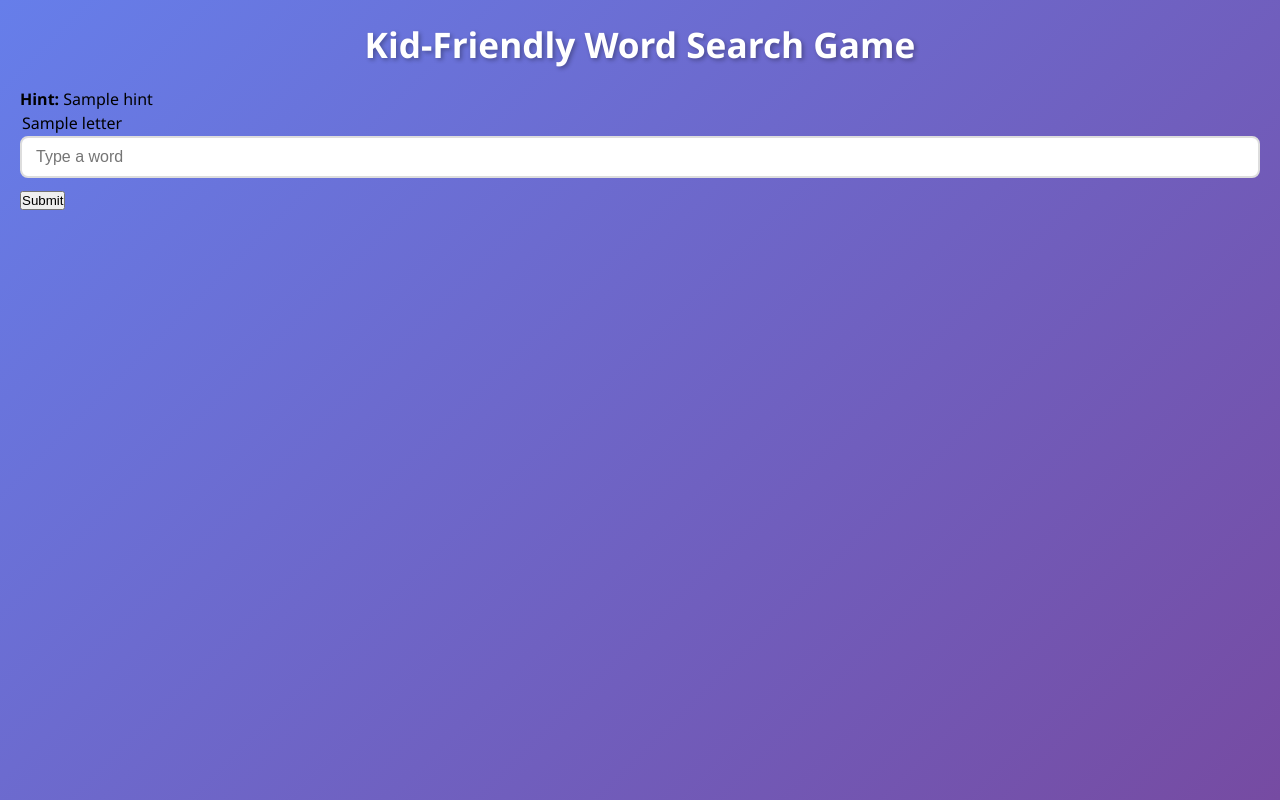
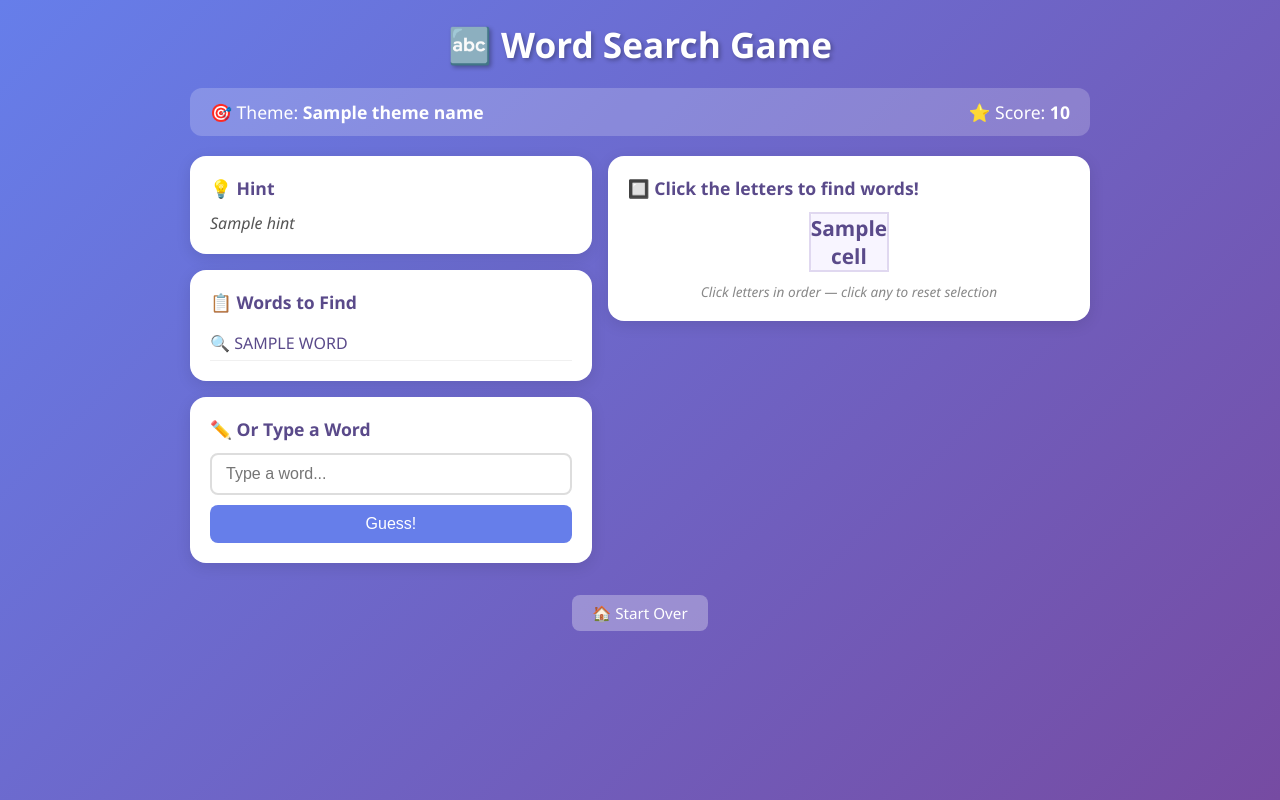
Before and after one commit to michellemprager-python-data-analyst/Capstone-Word-Search, a Flask app: template templates/game.html in a window 1280 px wide. Run offline with Flask 3, Linux system fonts and the light colour scheme; the template is opened without the code that fills it: most values are stand-ins (such as "Sample title", 1, 10 or a date in 2020).

Commit message:
Update game.html

```diff
--- a/templates/game.html
+++ b/templates/game.html
@@ -1,31 +1,163 @@
 <!DOCTYPE html>
-<html>
+<html lang="en">
 <head>
+    <meta charset="UTF-8">
+    <meta name="viewport" content="width=device-width, initial-scale=1.0">
     <title>Word Search Game</title>
     <link rel="stylesheet" href="/static/style.css">
 </head>
 <body>
+<div class="container">
+    <h1>🔤 Word Search Game</h1>
 
-<h1>Kid-Friendly Word Search Game</h1>
+    {% if not game_over %}
+    <div class="scoreboard">
+        <span>🎯 Theme: <strong>{{ theme_name }}</strong></span>
+        <span>⭐ Score: <strong>{{ score }}</strong></span>
+    </div>
+    {% endif %}
 
-<p><strong>Hint:</strong> {{ hint }}</p>
+    {% if game_over %}
+    <div class="card game-over-card">
+        <h2>🎉 You found all the words!</h2>
+        <p class="final-score">Final Score: <strong>{{ score }}</strong></p>
+        <p class="reveal">🕵️ The mystery location was: <strong>{{ location_answer }}</strong></p>
+        <h3>Words you found:</h3>
+        <ul class="word-list">
+            {% for word in found_words %}
+                <li class="found">✅ {{ word.upper() }}</li>
+            {% endfor %}
+        </ul>
+        <a href="/reset" class="btn-start">🔄 Play Again</a>
+    </div>
+    {% else %}
+    <div class="game-area">
+        <div class="left-panel">
+            <div class="card">
+                <h3>💡 Hint</h3>
+                <p class="hint">{{ hint }}</p>
+            </div>
+            <div class="card">
+                <h3>📋 Words to Find</h3>
+                <ul class="word-list">
+                    {% for word in words %}
+                        {% if word in found_words %}
+                            <li class="found">✅ {{ word.upper() }}</li>
+                        {% else %}
+                            <li class="pending">🔍 {{ word.upper() }}</li>
+                        {% endif %}
+                    {% endfor %}
+                </ul>
+            </div>
+            <div class="card">
+                <h3>✏️ Or Type a Word</h3>
+                <form action="/guess" method="POST" id="guess-form">
+                    <input type="text" name="guess" id="guess-input" placeholder="Type a word..." autocomplete="off">
+                    <button type="submit" class="btn-guess">Guess!</button>
+                </form>
+                {% if message %}
+                    <p class="message {% if 'Great' in message %}success{% elif 'already' in message %}warning{% else %}error{% endif %}">
+                        {{ message }}
+                    </p>
+                {% endif %}
+            </div>
+        </div>
 
-<table>
+        <div class="right-panel">
+            <div class="card">
+                <h3>🔲 Click the letters to find words!</h3>
+                <table class="grid">
                     {% for row in grid %}
                     <tr>
-        {% for letter in row %}
-        <td>{{ letter }}</td>
+                        {% for cell in row %}
+                        <td data-row="{{ loop.index0 }}"
+                            data-col="{{ loop.index0 }}"
+                            onclick="handleCellClick(this)">{{ cell }}</td>
                         {% endfor %}
                     </tr>
                     {% endfor %}
                 </table>
+                <p class="grid-hint">Click letters in order — click any to reset selection</p>
+            </div>
+        </div>
+    </div>
+    {% endif %}
 
-<form method="POST">
-    <input type="text" name="guess" placeholder="Type a word">
-    <button type="submit">Submit</button>
-</form>
+    <div class="footer">
+        <a href="/reset" class="btn-reset">🏠 Start Over</a>
+    </div>
+</div>
 
-<p>{{ message }}</p>
+<script>
+    const positions = {{ positions_json | safe }};
+    const foundWords = {{ found_words | tojson }};
+    const foundCoords = {{ found_coords | tojson }};
+    let selected = [];
 
+    // Fix column data attributes on load (Jinja loop.index0 resets per row)
+    window.addEventListener('DOMContentLoaded', function() {
+        document.querySelectorAll('.grid tr').forEach(function(row, rIdx) {
+            row.querySelectorAll('td').forEach(function(td, cIdx) {
+                td.dataset.row = rIdx;
+                td.dataset.col = cIdx;
+            });
+        });
+        updateCellStyles();
+    });
+
+    function isFountCoord(r, c) {
+        return foundCoords.some(function(fc) { return fc[0] === r && fc[1] === c; });
+    }
+
+    function isSelectedCoord(r, c) {
+        return selected.some(function(s) { return s[0] === r && s[1] === c; });
+    }
+
+    function handleCellClick(td) {
+        const r = parseInt(td.dataset.row);
+        const c = parseInt(td.dataset.col);
+
+        if (isFountCoord(r, c)) return;
+
+        if (isSelectedCoord(r, c)) {
+            selected = [];
+            updateCellStyles();
+            return;
+        }
+
+        selected.push([r, c]);
+        updateCellStyles();
+        checkForWord();
+    }
+
+    function checkForWord() {
+        for (const word in positions) {
+            if (foundWords.includes(word)) continue;
+            const coords = positions[word];
+            if (coords.length !== selected.length) continue;
+            const match = coords.every(function(coord, i) {
+                return coord[0] === selected[i][0] && coord[1] === selected[i][1];
+            });
+            if (match) {
+                document.getElementById('guess-input').value = word;
+                document.getElementById('guess-form').submit();
+                return;
+            }
+        }
+    }
+
+    function updateCellStyles() {
+        document.querySelectorAll('.grid td').forEach(function(td) {
+            const r = parseInt(td.dataset.row);
+            const c = parseInt(td.dataset.col);
+            td.classList.remove('cell-found', 'cell-selected');
+            if (isFountCoord(r, c)) {
+                td.classList.add('cell-found');
+            } else if (isSelectedCoord(r, c)) {
+                td.classList.add('cell-selected');
+            }
+        });
+    }
+</script>
 </body>
 </html>
```
Lines whose indentation alone changed are shown as unchanged.
